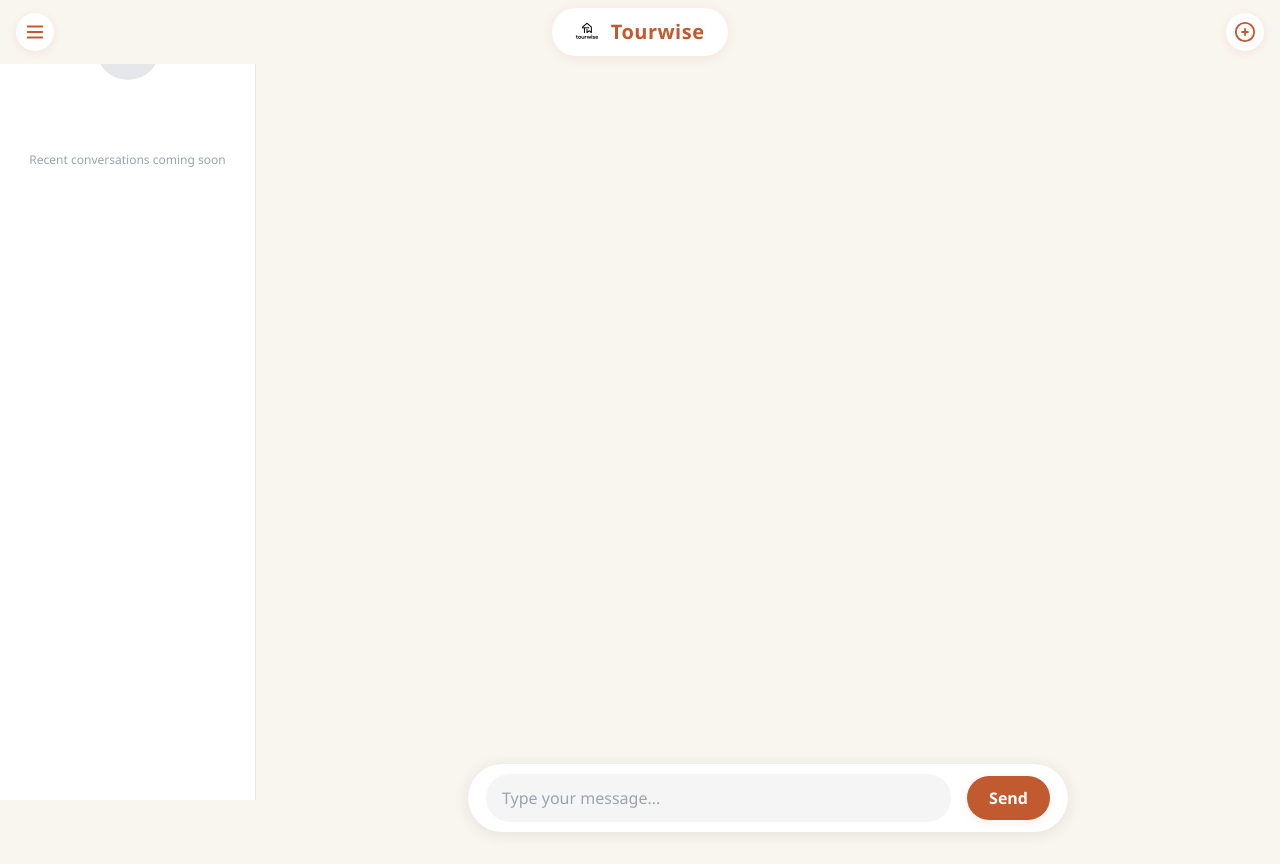
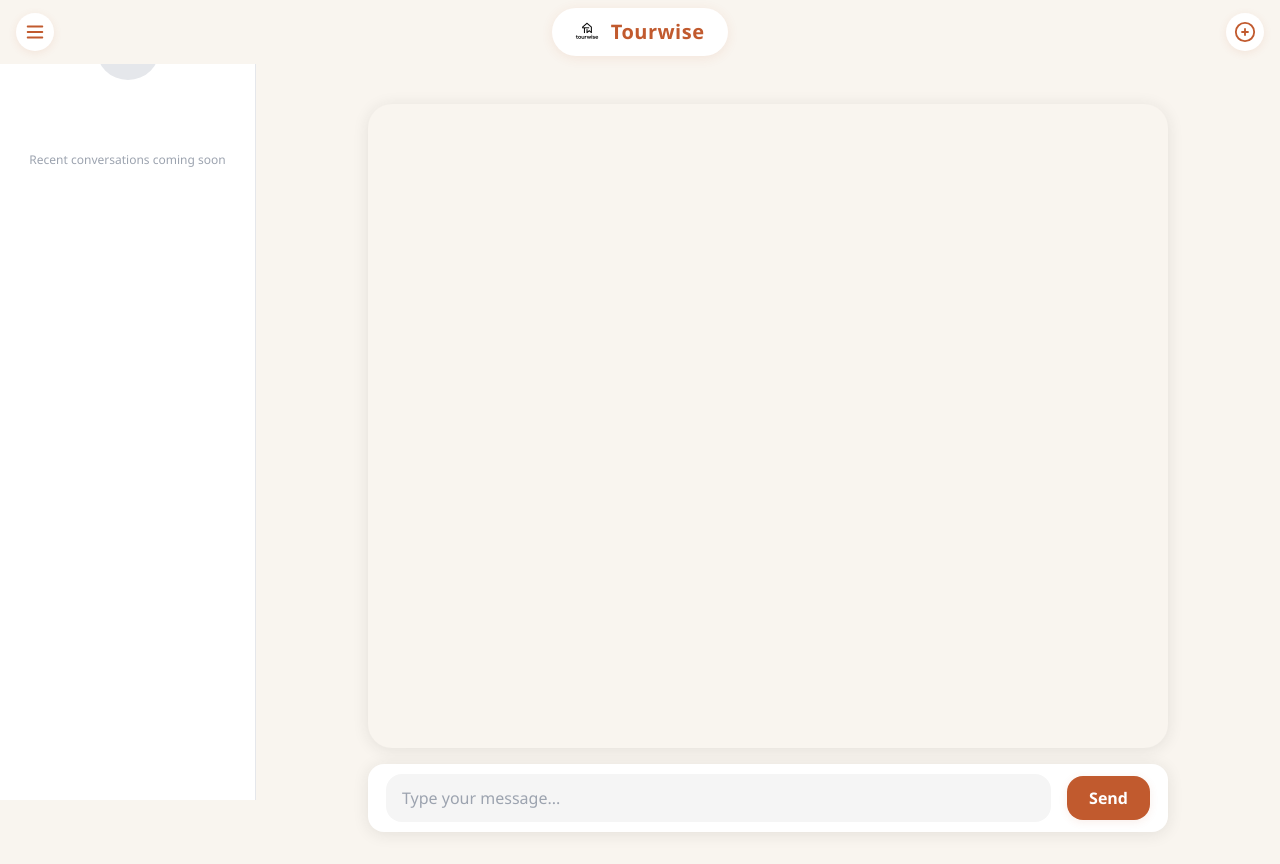
Before and after one commit to Andrew-Chinomona/tourwise, a Django app: page /chat/ in a window 1280 px wide. Run offline with Django 5.2, Linux system fonts and the light colour scheme.

Commit message:
I have added chatbox

```diff
--- a/chatbot/templates/chat/chat.html
+++ b/chatbot/templates/chat/chat.html
@@ -306,15 +306,39 @@
       }
     }
     @media (min-width: 769px) {
+      .tw-chat-main {
+        display: flex;
+        flex-direction: column;
+        align-items: center;
+        justify-content: flex-start;
+        height: 100vh;
+        min-height: 100vh;
+        width: 100vw;
+        margin-top: 64px;
+        background: var(--tw-bg);
+        position: relative;
+      }
+      .tw-chat-desktop-container {
+        width: 100%;
+        max-width: 800px;
+        flex: 1 1 auto;
+        background: var(--tw-bg);
+        border-radius: 24px;
+        box-shadow: 0 2px 16px rgba(44,44,44,0.10);
+        margin: 40px 0 0 0; /* Increased top margin for header padding */
+        padding: 32px 24px 32px 24px; /* More padding inside container */
+        overflow-y: auto;
+        display: flex;
+        flex-direction: column;
+      }
       .tw-input-bar {
-        position: absolute;
-        left: 50%;
-        bottom: 32px;
-        transform: translateX(-50%);
+        position: static;
+        margin-top: 16px; /* Reduce space between chat container and message box */
+        margin-bottom: 32px; /* Add space from end of screen */
         width: 100%;
-        max-width: 600px;
+        max-width: 800px;
         background: var(--tw-light);
-        border-radius: 9999px;
+        border-radius: 16px;
         box-shadow: 0 2px 16px rgba(44,44,44,0.10);
         display: flex;
         align-items: center;
@@ -322,9 +346,22 @@
         gap: 0.5rem;
         z-index: 40;
       }
+      .tw-chat-messages {
+        position: static;
+        width: 100%;
+        padding: 0;
+        background: transparent;
+        flex: 1 1 auto;
+        min-height: 0;
+        max-height: 100%;
+        overflow-y: auto;
+        display: flex;
+        flex-direction: column;
+        scroll-behavior: smooth;
+      }
       .tw-input-text {
         background: var(--tw-neutral);
-        border-radius: 9999px;
+        border-radius: 16px;
         border: none;
         padding: 12px 16px;
         font-size: 1rem;
@@ -335,12 +372,13 @@
         color: #2f2f2f;
         box-shadow: none;
         flex: 1;
+        overflow-y: auto;
       }
       .tw-send-btn {
         background: var(--tw-primary);
         color: #fff;
         border: none;
-        border-radius: 9999px;
+        border-radius: 16px;
         padding: 10px 22px;
         font-weight: 600;
         font-size: 1rem;
@@ -474,11 +512,13 @@
 
   <!-- Main chat area -->
   <div class="tw-chat-main">
-    <!-- Chat messages -->
-    <div id="chat-messages" class="tw-chat-messages">
-      <!-- Messages will be appended here -->
+    <!-- Desktop chat container (now above input bar) -->
+    <div class="tw-chat-desktop-container d-none d-md-flex">
+      <div id="chat-messages" class="tw-chat-messages">
+        <!-- Messages will be appended here -->
+      </div>
     </div>
-    <!-- Input area -->
+    <!-- Input area (desktop: now below chat container) -->
     <form id="chat-form" class="tw-input-bar" autocomplete="off" onsubmit="return false;">
       <textarea id="chat-input" rows="1" class="tw-input-text" placeholder="Type your message..." data-profile-url="{% if user.profile_photo %}{{ user.profile_photo.url }}{% else %}/static/images/default-profile-icon.png{% endif %}"></textarea>
       <button type="submit" class="tw-send-btn">Send</button>
```
